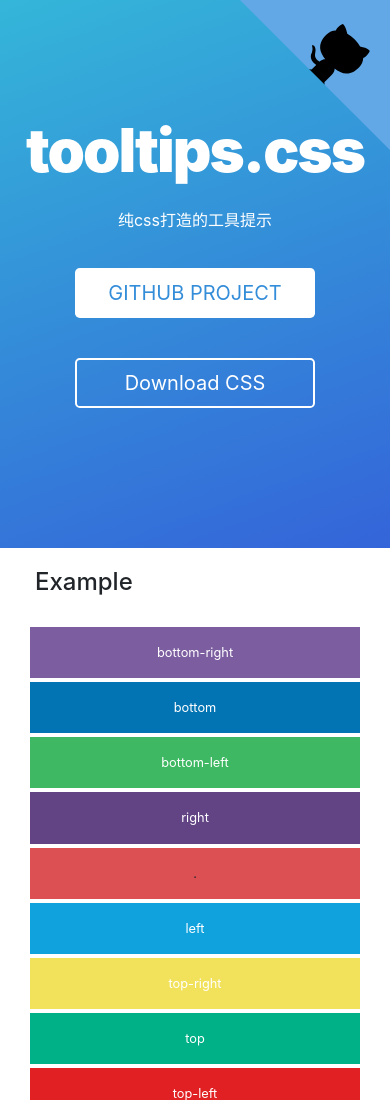
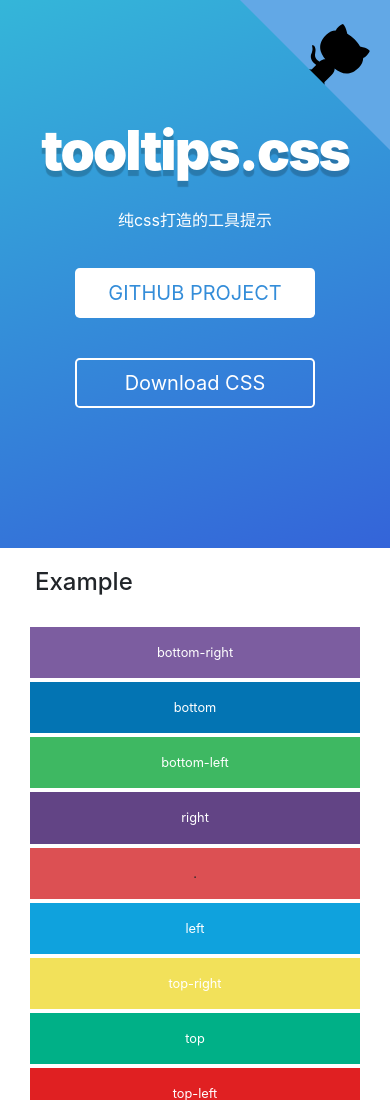
Before and after one commit to xurui3762791/tooltips, a website: page index.html in a window 390 px wide. Shown: the top 1100 px of the page. Drawn offline with nearby package versions, Linux system fonts and the light colour scheme.

Commit message:
update index.html

```diff
--- a/index.html
+++ b/index.html
@@ -2,14 +2,25 @@
 <html lang="en">
 <head>
     <meta charset="UTF-8">
+        <meta http-equiv="X-UA-Compatible" content="IE=edge,chrome=1">
     <title>纯css工具提示 tooltips</title>
     <meta name="description" content="纯css工具提示 tooltips">
+        <meta name="description" content="A CSS only tooltip library">
+        <meta name="viewport" content="width=device-width">
     <link rel="stylesheet" type="text/css" href="https://cdn.bootcss.com/bootstrap/4.0.0-alpha.2/css/bootstrap.min.css
 ">
     <link rel="stylesheet" type="text/css" href="dist/tooltips.min.css">
 
 
 </head>
+<style type="text/css">
+    @media screen and (max-width: 400px) {
+        .tooltips-header h1 {
+            font-size: 55px;
+        }
+   }
+   .tooltips-header h1{text-shadow: 0 6px 1px rgba(0, 0, 0, 0.2);}
+</style>
 <body>
 
 <div class="tooltips-header">
```
